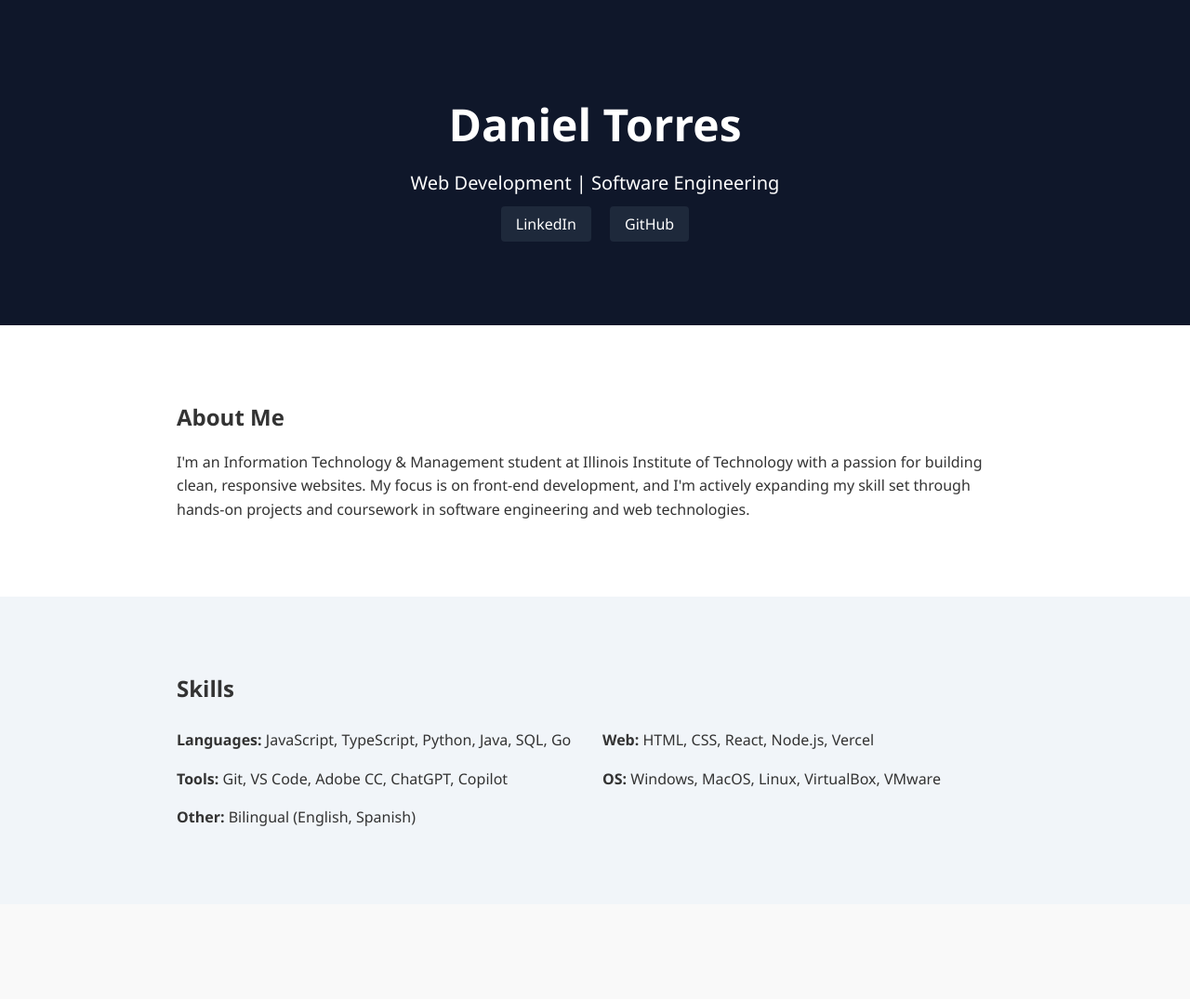
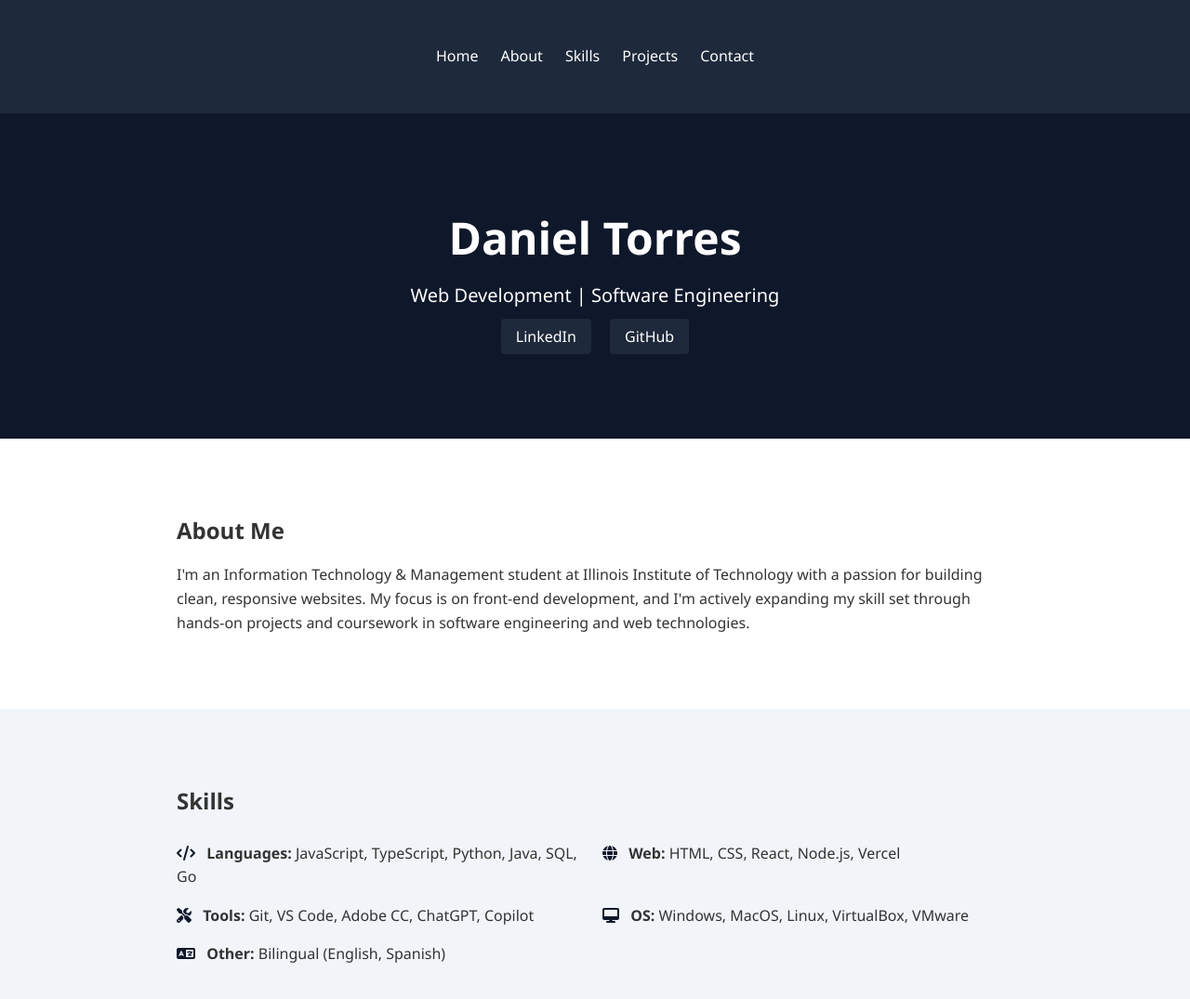
Before and after one commit to dnl-trrs/GCA-Portfolio, a plain HTML site: page index.html in a window 1280 px wide. Shown: the whole page at 93% size. Before the commit the page ends 973 px from the top, so only its background shows below. Drawn offline with Linux system fonts and the light colour scheme.

Commit message:
Navbar and Icons
Implemented a Navbar and Icons

```diff
--- a/index.html
+++ b/index.html
@@ -4,10 +4,22 @@
   <meta charset="UTF-8" />
   <meta name="viewport" content="width=device-width, initial-scale=1.0"/>
   <title>Daniel Torres | Portfolio</title>
+  <link rel="stylesheet" href="https://cdnjs.cloudflare.com/ajax/libs/font-awesome/6.5.0/css/all.min.css" />
   <link rel="stylesheet" href="styles.css" />
 </head>
 <body>
-  <header class="hero">
+  <nav class="navbar">
+    <div class="container">
+      <ul class="nav-links">
+        <li><a href="#hero">Home</a></li>
+        <li><a href="#bio">About</a></li>
+        <li><a href="#skills">Skills</a></li>
+        <li><a href="#projects">Projects</a></li>
+        <li><a href="#contact">Contact</a></li>
+      </ul>
+    </div>
+  </nav>
+  <header class="hero" id="hero">
     <div class="container">
       <h1>Daniel Torres</h1>
       <p>Web Development | Software Engineering</p>
@@ -18,7 +30,7 @@
     </div>
   </header>
 
-  <section class="bio">
+  <section class="bio" id="bio">
     <div class="container">
       <h2>About Me</h2>
       <p>
@@ -30,15 +42,15 @@
     </div>
   </section>
 
-  <section class="skills">
+  <section class="skills" id="skills">
     <div class="container">
       <h2>Skills</h2>
       <div class="skills-grid">
-        <div><strong>Languages:</strong> JavaScript, TypeScript, Python, Java, SQL, Go</div>
-        <div><strong>Web:</strong> HTML, CSS, React, Node.js, Vercel</div>
-        <div><strong>Tools:</strong> Git, VS Code, Adobe CC, ChatGPT, Copilot</div>
-        <div><strong>OS:</strong> Windows, MacOS, Linux, VirtualBox, VMware</div>
-        <div><strong>Other:</strong> Bilingual (English, Spanish)</div>
+        <div><i class="fas fa-code"></i> <strong>Languages:</strong> JavaScript, TypeScript, Python, Java, SQL, Go</div>
+        <div><i class="fas fa-globe"></i> <strong>Web:</strong> HTML, CSS, React, Node.js, Vercel</div>
+        <div><i class="fas fa-tools"></i> <strong>Tools:</strong> Git, VS Code, Adobe CC, ChatGPT, Copilot</div>
+        <div><i class="fas fa-desktop"></i> <strong>OS:</strong> Windows, MacOS, Linux, VirtualBox, VMware</div>
+        <div><i class="fas fa-language"></i> <strong>Other:</strong> Bilingual (English, Spanish)</div>
       </div>
     </div>
   </section>
--- a/styles.css
+++ b/styles.css
@@ -86,3 +86,35 @@
       grid-template-columns: 1fr 1fr;
     }
   }
+/* Navbar */
+.navbar {
+  background-color: #1e293b;
+  padding: 1rem 0;
+  position: sticky;
+  top: 0;
+  z-index: 999;
+}
+
+.navbar .nav-links {
+  list-style: none;
+  display: flex;
+  justify-content: center;
+  flex-wrap: wrap;
+  gap: 1.5rem;
+}
+
+.navbar .nav-links li a {
+  color: white;
+  font-weight: 500;
+  transition: color 0.3s ease;
+}
+
+.navbar .nav-links li a:hover {
+  color: #60a5fa;
+}
+
+/* Icon styling for skills section */
+.skills-grid i {
+  margin-right: 0.5rem;
+  color: #0f172a;
+}
```
